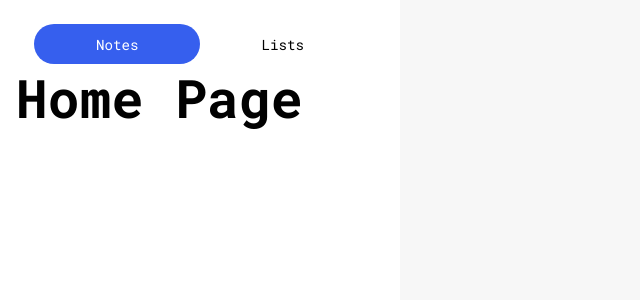
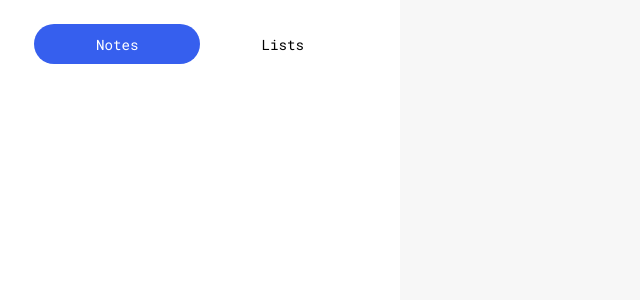
Before and after one commit to gzkdev/minotes-app, a React (Create React App) app: page / in a window 1280 px wide. Shown: the top 300 px of the page, without its empty margins (0-640 px from the left). Built offline with nearby package versions, Linux system fonts and the light colour scheme.

Commit message:
style: add cursor to button styles

```diff
--- a/src/components/ControlSwitch/ControlSwitch.module.css
+++ b/src/components/ControlSwitch/ControlSwitch.module.css
@@ -28,6 +28,7 @@
   border-radius: var(--border-radius-xlg);
   z-index: 1;
   color: var(--white-100);
+  cursor: pointer;
 }
 
 .control__btn:last-child {
--- a/src/pages/index.tsx
+++ b/src/pages/index.tsx
@@ -5,7 +5,6 @@ function Home() {
     <div className={styles.container}>
       <div className={styles.main} data-role="main">
         <ControlSwitch />
-        <h1>Home Page</h1>
       </div>
       <div className={styles.space} data-role="section"></div>
     </div>
```
